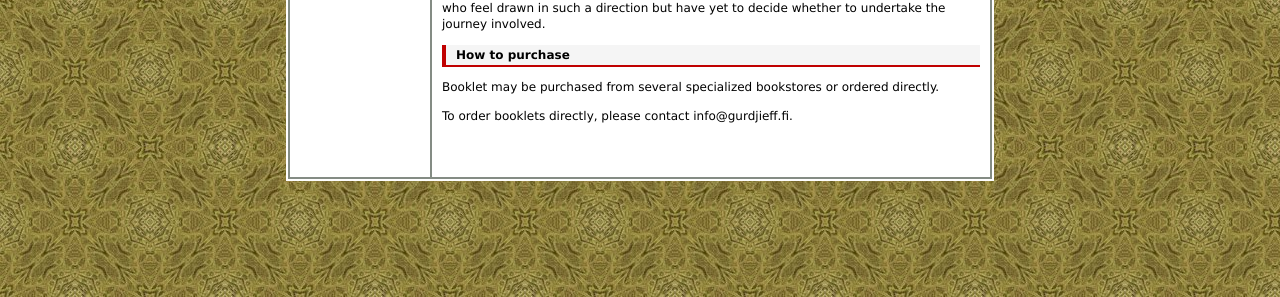
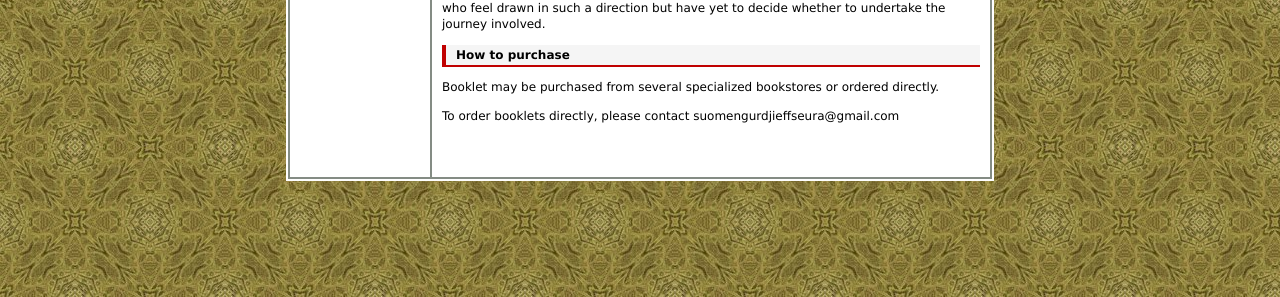
Before and after one commit to miikkant/gurdjieff-finland.github.io, a Jekyll site: the page built from nob_en.md, in a window 1280 px wide. Shown: the part 603-900 px from the top of the page. Built offline with Jekyll 4.4.1, drawn with Linux system fonts in a browser that asks for light colours.

Commit message:
Update nob_en.md

```diff
--- a/nob_en.md
+++ b/nob_en.md
@@ -40,4 +40,4 @@ a direction but have yet to decide whether to undertake the journey involved.
 
 Booklet may be purchased from several specialized bookstores or ordered directly.
 
-To order booklets directly, please contact info@gurdjieff.fi.
+To order booklets directly, please contact suomengurdjieffseura@gmail.com
```
